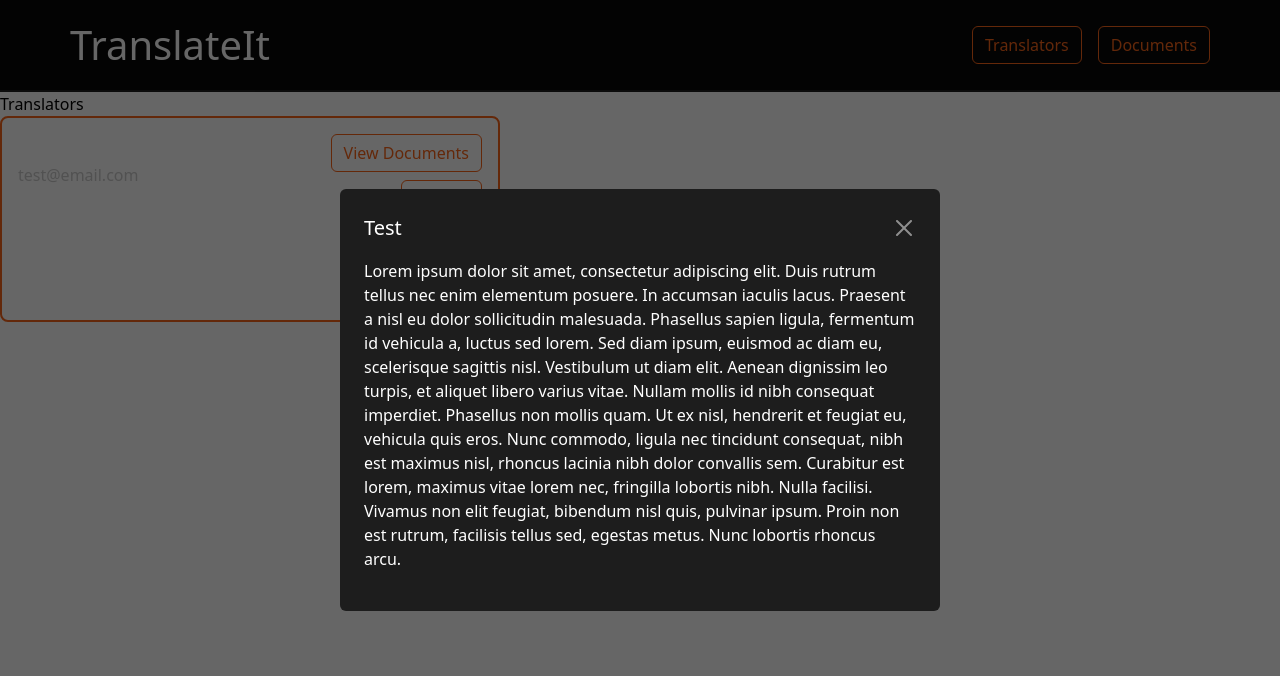
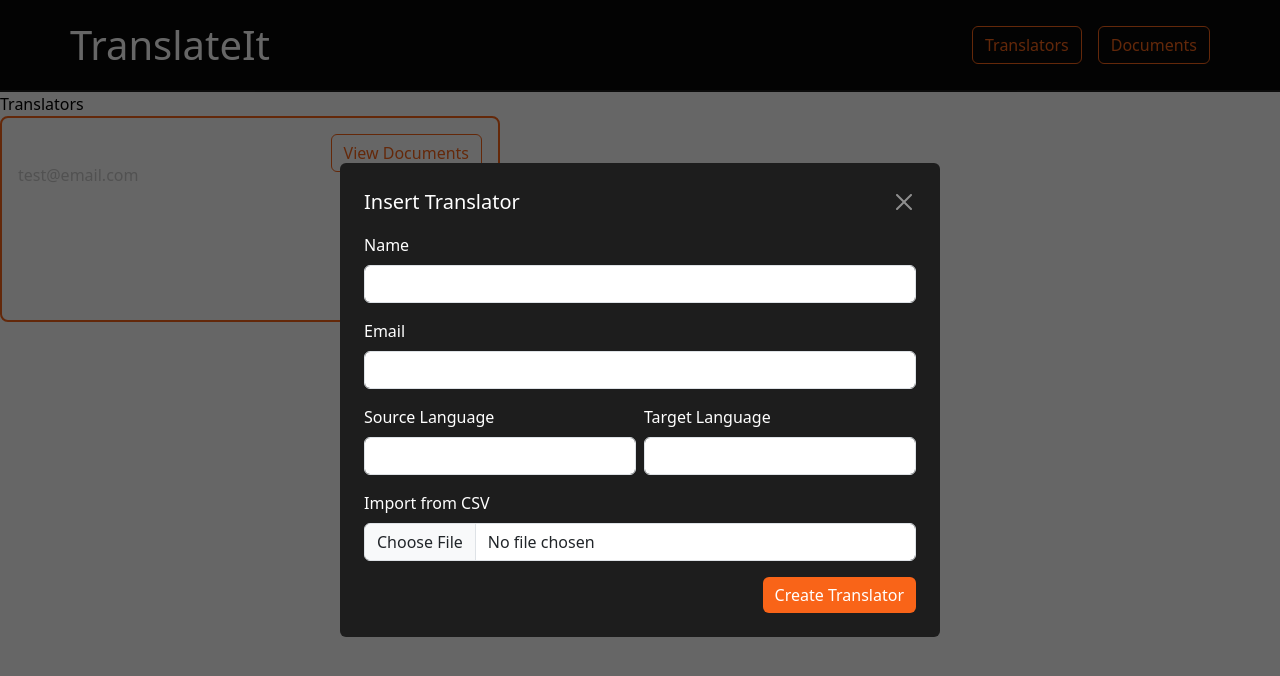
Before and after one commit to henrythuler/translateit_frontend, a Vue app: page /translators in a window 1280 px wide. Shown: the top 676 px of the page. Built offline with nearby package versions, Linux system fonts and the light colour scheme.

Commit message:
feat: CreateTranslatorModal implemented

```diff
--- /dev/null
+++ b/src/components/translator/CreateTranslatorModal.vue
@@ -0,0 +1,77 @@
+<template>
+    <BaseModal
+        :visible="visible"
+        title="Insert Translator"
+        @close="$emit('close')"
+    >
+        <form @submit.prevent="handleFormSubmit">
+            <div class="mb-3">
+                <label for="name" class="form-label text-white">Name</label>
+                <input id="name" v-model="form.name" class="form-control" required />
+            </div>
+
+            <div class="mb-3">
+                <label for="email" class="form-label text-white">Email</label>
+                <input id="email" v-model="form.email" type="email" class="form-control" required />
+            </div>
+
+            <div class="mb-3 d-flex gap-2">
+                <div class="flex-grow-1">
+                    <label for="source" class="form-label text-white">Source Language</label>
+                    <input id="source" v-model="form.source_language" class="form-control" required />
+                </div>
+                <div class="flex-grow-1">
+                    <label for="target" class="form-label text-white">Target Language</label>
+                    <input id="target" v-model="form.target_language" class="form-control" required />
+                </div>
+            </div>
+
+            <div class="mb-3">
+                <label class="form-label text-white">Import from CSV</label>
+                <input type="file" accept=".csv" @change="handleCsv" class="form-control" />
+            </div>
+
+            <div class="text-end">
+                <button type="submit" class="btn btn-primary bg-orange border-0">
+                    Create Translator
+                </button>
+            </div>
+        </form>
+    </BaseModal>
+</template>
+
+<script setup>
+    import { ref } from 'vue'
+    import BaseModal from '@/components/base/BaseModal.vue'
+
+    defineProps({
+        visible: Boolean
+    })
+
+    const emit = defineEmits(['close', 'created'])
+
+    const form = ref({
+        name: '',
+        email: '',
+        source_language: '',
+        target_language: ''
+    })
+
+    const handleFormSubmit = () => {
+        // TODO: validate and send request
+        emit('created', { ...form.value })
+        emit('close')
+    }
+
+    const handleCsv = (e) => {
+        const file = e.target.files[0]
+        if (!file) return
+        // TODO: Read CSV and send request
+    }
+</script>
+
+<style scoped>
+    .bg-orange {
+        background-color: #f96418 !important;
+    }
+</style>
--- a/src/views/TranslatorsView.vue
+++ b/src/views/TranslatorsView.vue
@@ -1,15 +1,13 @@
 <template>
     <div class="text-black">Translators</div>
     <TranslatorCard :translator="{name: 'Test', email: 'test@email.com', source_language: 'pt_BR', target_language: 'en_US'}" />
-    <BaseModal :visible="showModal" title="Test" @close="hideModal">
-        <p>Lorem ipsum dolor sit amet, consectetur adipiscing elit. Duis rutrum tellus nec enim elementum posuere. In accumsan iaculis lacus. Praesent a nisl eu dolor sollicitudin malesuada. Phasellus sapien ligula, fermentum id vehicula a, luctus sed lorem. Sed diam ipsum, euismod ac diam eu, scelerisque sagittis nisl. Vestibulum ut diam elit. Aenean dignissim leo turpis, et aliquet libero varius vitae. Nullam mollis id nibh consequat imperdiet. Phasellus non mollis quam. Ut ex nisl, hendrerit et feugiat eu, vehicula quis eros. Nunc commodo, ligula nec tincidunt consequat, nibh est maximus nisl, rhoncus lacinia nibh dolor convallis sem. Curabitur est lorem, maximus vitae lorem nec, fringilla lobortis nibh. Nulla facilisi. Vivamus non elit feugiat, bibendum nisl quis, pulvinar ipsum. Proin non est rutrum, facilisis tellus sed, egestas metus. Nunc lobortis rhoncus arcu.</p>
-    </BaseModal>
+    <CreateTranslatorModal :visible="showModal" @close="hideModal"></CreateTranslatorModal>
 </template>
 
 <script setup>
     import { ref } from 'vue'
     import TranslatorCard from '@/components/translator/TranslatorCard.vue'
-    import BaseModal from '@/components/base/BaseModal.vue'
+    import CreateTranslatorModal from '@/components/translator/CreateTranslatorModal.vue'
 
     const showModal = ref(true)
 
```
